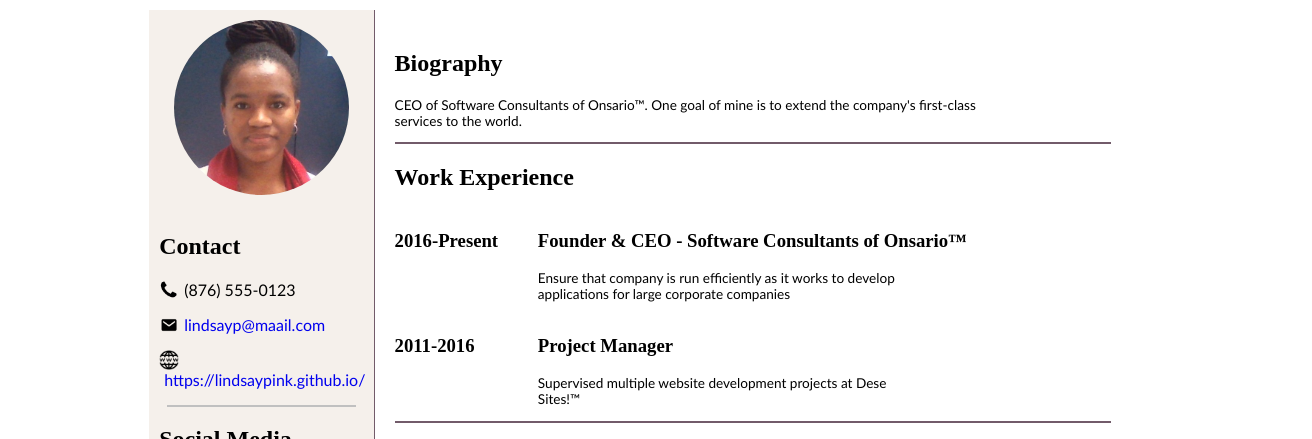
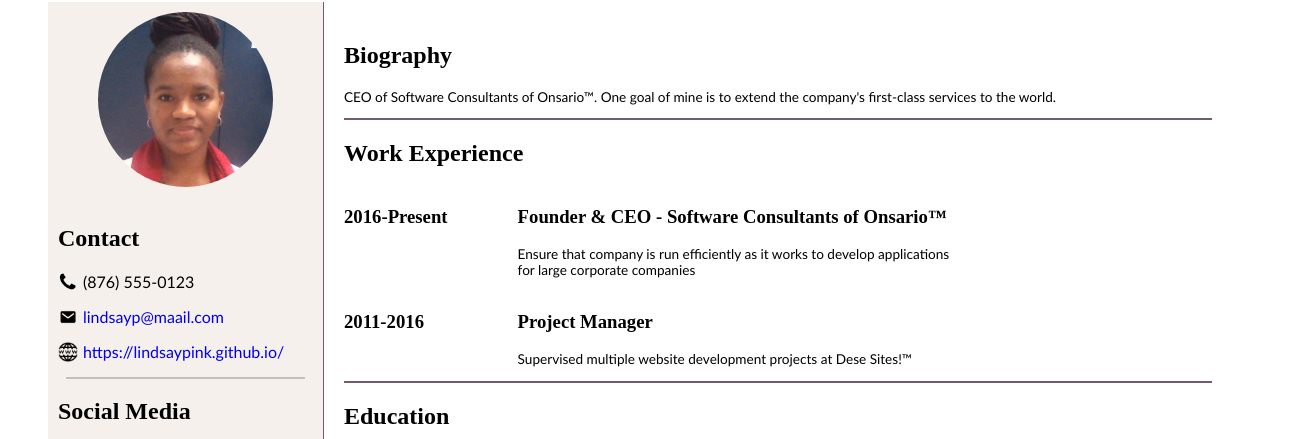
Before and after one commit to LindsayPink/LindsayPink.github.io, a plain HTML site: page index.html in a window 1280 px wide. Shown: the part 215-654 px from the top of the page, 1312 px wide, since content can reach past the window. Drawn offline with Linux system fonts and the light colour scheme.

Commit message:
layout changes

```diff
--- a/index.html
+++ b/index.html
@@ -10,7 +10,7 @@
 </head>
 
 <body>
-    <div id="Home" class="Home">
+    <div id="Home"></div>
     <div class="contents"> <!--Flex Container for 3 layout sections: header, sidebar and details-->
         <div id="header"> <!--For name and job title-->
             <div class="heading">
@@ -93,6 +93,5 @@
         </div>
     </div>
     <a href="#Home" class="upTop">Back to Top</a>
-</div>
 </body>
 </html>
--- a/styles.css
+++ b/styles.css
@@ -9,12 +9,6 @@ h2, h3 {
 
 p {
     font-family: "Trebuchet MS", sans-serif;
-}
-
-.Home {
-    display: grid;
-    justify-content: center;
-    align-items: center;
 }
 
 .contents {
```
